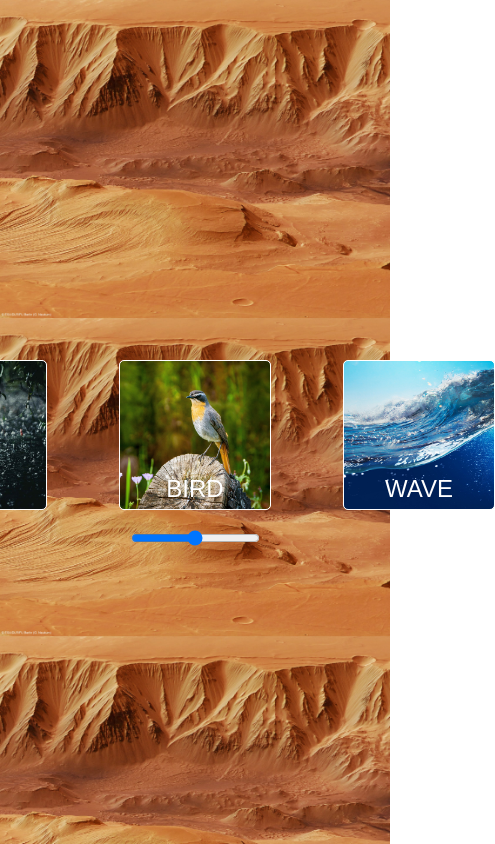
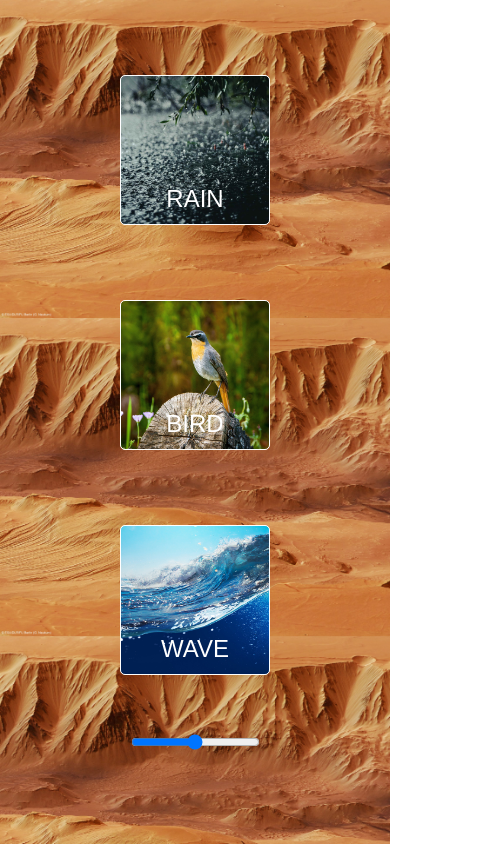
Before and after one commit to dslimm/TS-weather, a plain HTML site: page index.html in a window 390 px wide. Shown: the whole page, 495 px wide, since content can reach past the window. Drawn offline with Linux system fonts and the light colour scheme.

Commit message:
Update weather.css

```diff
--- a/weather.css
+++ b/weather.css
@@ -66,3 +66,16 @@
     cursor: pointer;
     margin: 5% auto;
 }
+@media (max-width: 700px) {
+    #btns {
+        flex-direction: column;
+    }
+    button {
+        width: 150px;
+        margin-top: 50%;
+        padding-top: 65%;
+    }
+    input {
+        margin: 15% auto;
+    }
+}
```
